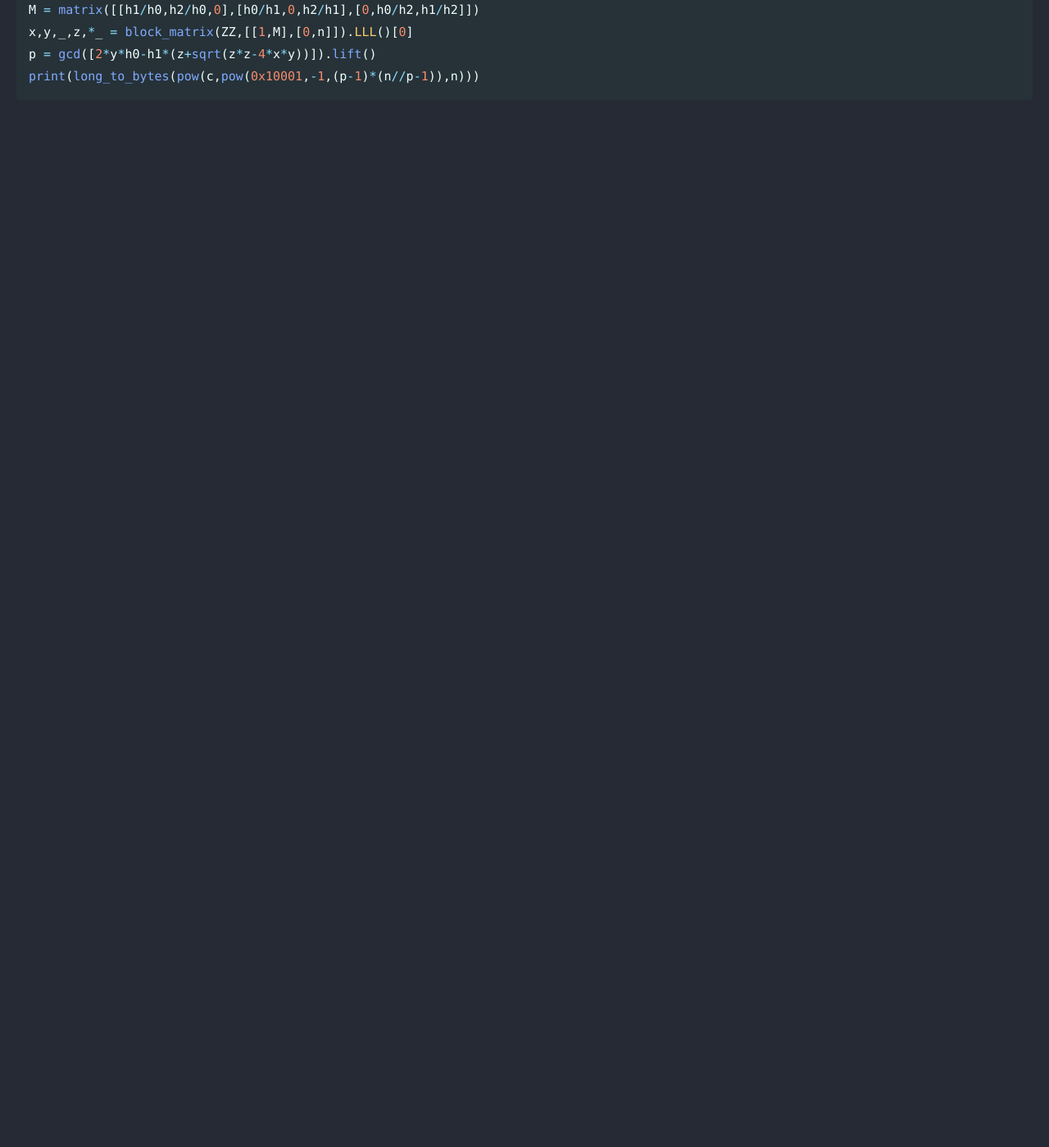
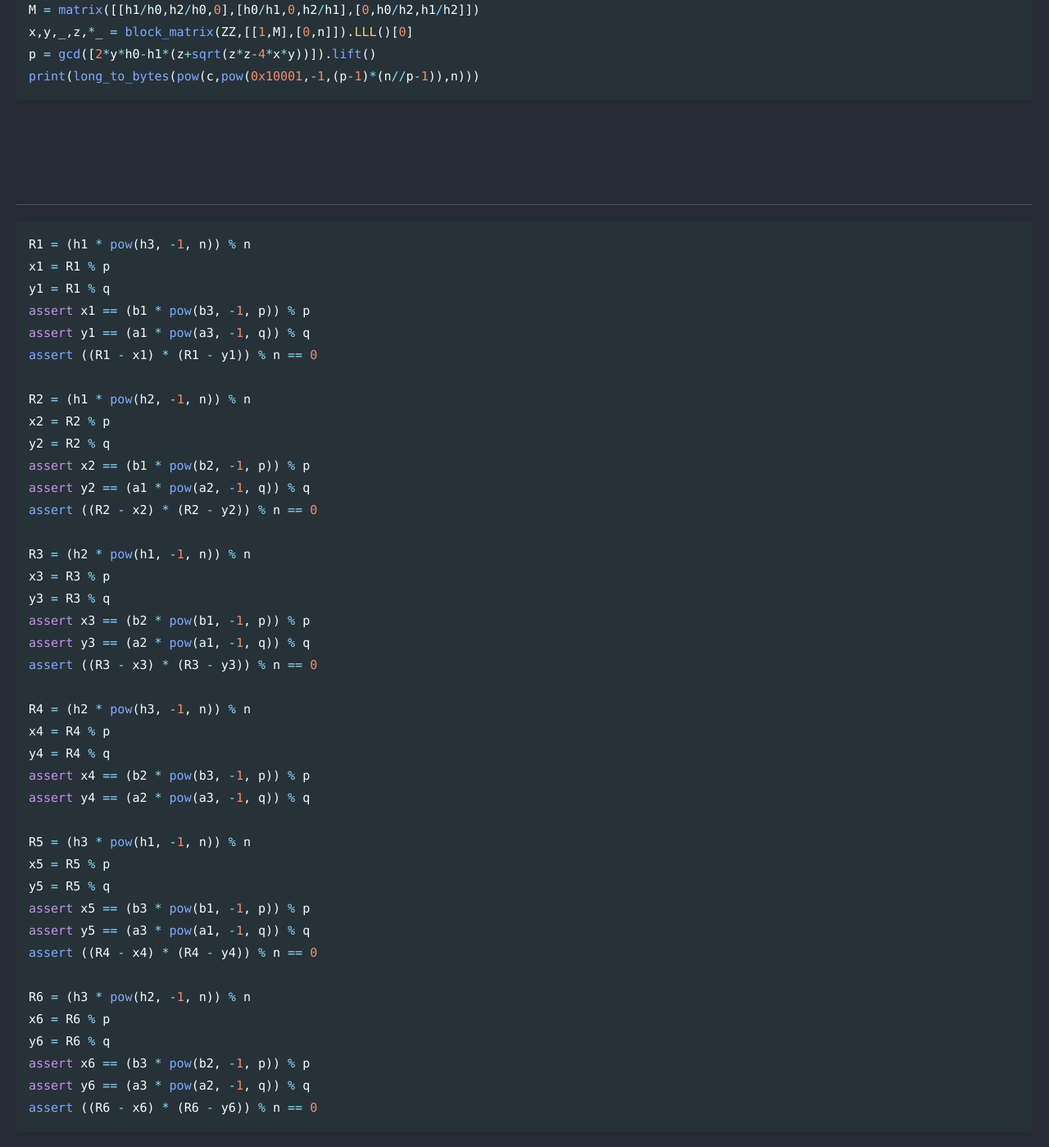
Before and after one commit to Connor-McCartney/Connor-McCartney.github.io, a Jekyll site: the page built from _pages/cryptography/other/apbq-rsa-iii-Imaginary-CTF.md, in a window 1280 px wide and 1400 px high, scrolled down 1515 px. Shown: the whole window at 82% size. Built offline with Jekyll 4.4.1, drawn with Linux system fonts in a browser that asks for light colours; cached includes are drawn as plain includes; before the commit the page ends 1738 px from its top, so only the background shows below that.

Commit message:
Update apbq-rsa-iii-Imaginary-CTF.md

````diff
--- a/_pages/cryptography/other/apbq-rsa-iii-Imaginary-CTF.md
+++ b/_pages/cryptography/other/apbq-rsa-iii-Imaginary-CTF.md
@@ -72,4 +72,63 @@ print(long_to_bytes(pow(c,pow(0x10001,-1,(p-1)*(n//p-1)),n)))
 
 
 
+
 <br>
+
+<br>
+
+---
+
+
+
+
+
+```python
+R1 = (h1 * pow(h3, -1, n)) % n
+x1 = R1 % p
+y1 = R1 % q
+assert x1 == (b1 * pow(b3, -1, p)) % p
+assert y1 == (a1 * pow(a3, -1, q)) % q
+assert ((R1 - x1) * (R1 - y1)) % n == 0
+
+R2 = (h1 * pow(h2, -1, n)) % n
+x2 = R2 % p
+y2 = R2 % q
+assert x2 == (b1 * pow(b2, -1, p)) % p
+assert y2 == (a1 * pow(a2, -1, q)) % q
+assert ((R2 - x2) * (R2 - y2)) % n == 0
+
+R3 = (h2 * pow(h1, -1, n)) % n
+x3 = R3 % p
+y3 = R3 % q
+assert x3 == (b2 * pow(b1, -1, p)) % p
+assert y3 == (a2 * pow(a1, -1, q)) % q
+assert ((R3 - x3) * (R3 - y3)) % n == 0
+
+R4 = (h2 * pow(h3, -1, n)) % n
+x4 = R4 % p
+y4 = R4 % q
+assert x4 == (b2 * pow(b3, -1, p)) % p
+assert y4 == (a2 * pow(a3, -1, q)) % q
+
+R5 = (h3 * pow(h1, -1, n)) % n
+x5 = R5 % p
+y5 = R5 % q
+assert x5 == (b3 * pow(b1, -1, p)) % p
+assert y5 == (a3 * pow(a1, -1, q)) % q
+assert ((R4 - x4) * (R4 - y4)) % n == 0
+
+R6 = (h3 * pow(h2, -1, n)) % n
+x6 = R6 % p
+y6 = R6 % q
+assert x6 == (b3 * pow(b2, -1, p)) % p
+assert y6 == (a3 * pow(a2, -1, q)) % q
+assert ((R6 - x6) * (R6 - y6)) % n == 0
+```
+
+
+<br>
+
+
+
+<br>
````
